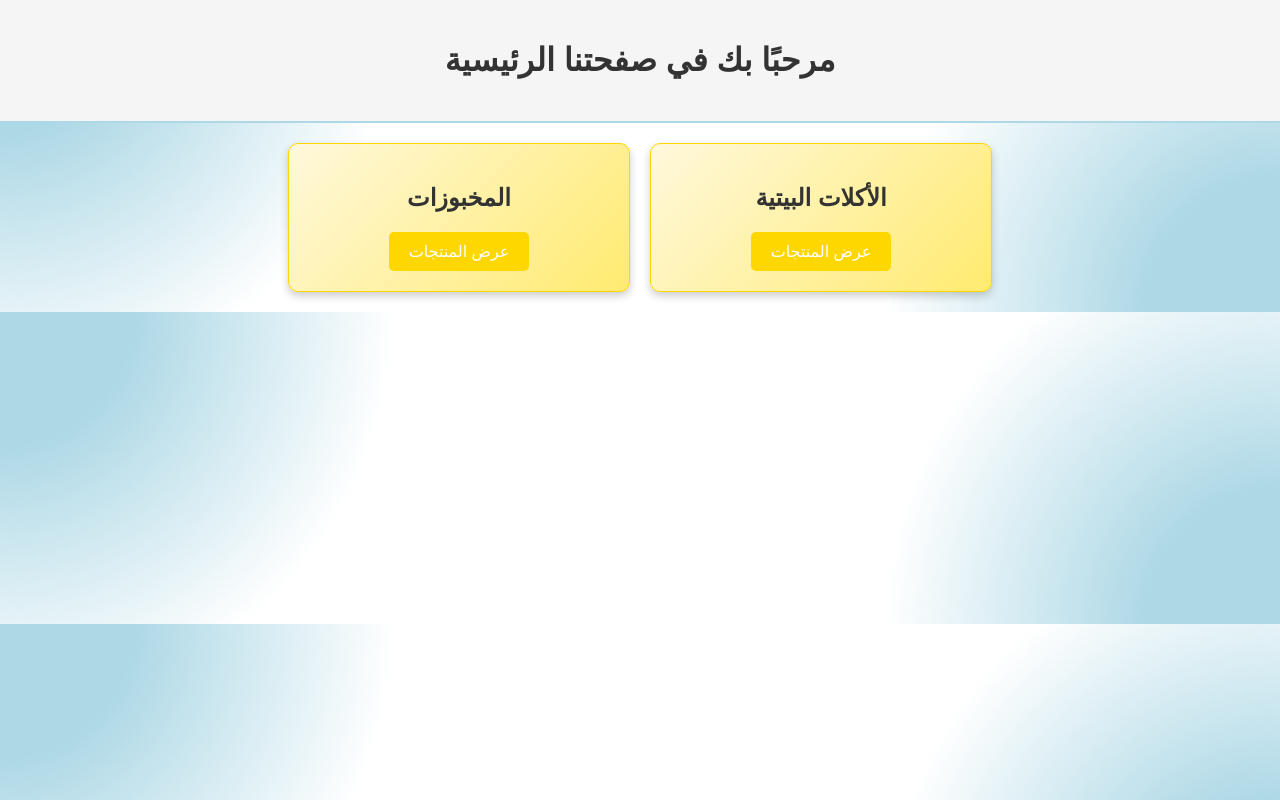
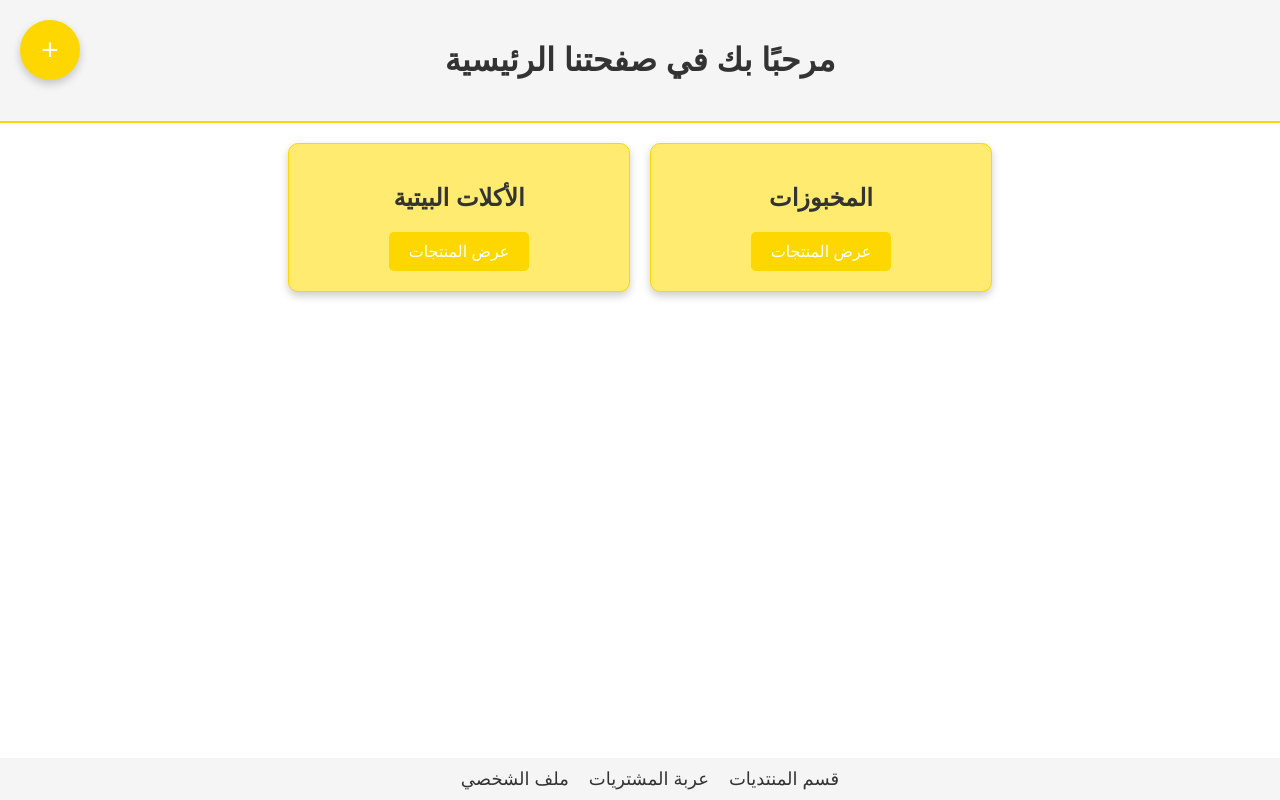
Before and after one commit to Msa499/ELSAFA-, a plain HTML site: page fourth.html in a window 1280 px wide. Drawn offline with Linux system fonts and the light colour scheme.

Commit message:
Update fourth.html

```diff
--- a/fourth.html
+++ b/fourth.html
@@ -10,9 +10,6 @@
       margin: 0;
       padding: 0;
       background-color: #ffffff;
-      background-image: radial-gradient(circle at top left, #add8e6 10%, transparent 30%),
-                        radial-gradient(circle at bottom right, #add8e6 10%, transparent 30%);
-      background-size: cover;
     }
 
     header {
@@ -20,7 +17,7 @@
       padding: 20px;
       color: #333;
       background-color: #f5f5f5;
-      border-bottom: 2px solid #add8e6;
+      border-bottom: 2px solid #ffd700;
     }
 
     .container {
@@ -35,7 +32,7 @@
       width: 300px;
       padding: 20px;
       text-align: center;
-      background: linear-gradient(135deg, #fff8dc, #ffeb70);
+      background-color: #ffeb70;
       border: 1px solid #ffd700;
       border-radius: 10px;
       box-shadow: 0 4px 8px rgba(0, 0, 0, 0.2);
@@ -66,15 +63,32 @@
       background-color: #ffcc33;
     }
 
+    .footer {
+      display: flex;
+      justify-content: center;
+      padding: 10px;
+      background-color: #f5f5f5;
+      position: fixed;
+      width: 100%;
+      bottom: 0;
+      gap: 20px;
+    }
+
+    .footer a {
+      color: #333;
+      text-decoration: none;
+      font-size: 18px;
+    }
+
     .plus-container {
       position: fixed;
-      bottom: 20px;
-      right: 20px;
+      top: 20px;
+      left: 20px;
     }
 
     .plus-container button {
-      background-color: #333;
-      color: #ff477e;
+      background-color: #ffd700;
+      color: white;
       font-size: 30px;
       border: none;
       border-radius: 50%;
@@ -82,72 +96,53 @@
       height: 60px;
       cursor: pointer;
       box-shadow: 0 4px 8px rgba(0, 0, 0, 0.2);
-      transition: 0.3s;
     }
 
     .plus-container button:hover {
-      background-color: #555;
+      background-color: #ffcc33;
     }
+
   </style>
 </head>
 <body>
+
   <header>
     <h1>مرحبًا بك في صفحتنا الرئيسية</h1>
   </header>
 
   <div class="container">
     <div class="section">
+      <h2>الأكلات البيتية</h2>
+      <button onclick="navigate('homeFood')">عرض المنتجات</button>
+    </div>
+
+    <div class="section">
       <h2>المخبوزات</h2>
       <button onclick="navigate('bakery')">عرض المنتجات</button>
     </div>
-
-    <div class="section">
-      <h2>الأكلات البيتية</h2>
-      <button onclick="navigate('homeFood')">عرض المنتجات</button>
-    </div>
   </div>
 
-  <div class="plus-container" id="plus-container" style="display: none;">
+  <!-- شريط أسفل الصفحة -->
+  <div class="footer">
+    <a href="sixth.html">ملف الشخصي</a>
+    <a href="seventh.html">عربة المشتريات</a>
+    <a href="eighth.html">قسم المنتديات</a>
+  </div>
+
+  <!-- زر Plus -->
+  <div class="plus-container">
     <button onclick="window.location.href='fifth.html'">+</button>
   </div>
 
   <script>
-    // بيانات الحساب المصرح له
-    const userEmail = "frahone5@gmail.com";
-    const userPassword = "123456789003m";
-
-    // التحقق من بيانات المستخدم
-    function verifyAccount(email, password) {
-      return email === userEmail && password === userPassword;
-    }
-
-    // عرض زر Plus عند تسجيل الدخول الصحيح
-    function displayPlus() {
-      // استرداد بيانات تسجيل الدخول من التخزين
-      const email = sessionStorage.getItem('email');
-      const password = sessionStorage.getItem('password');
-
-      // التحقق من البيانات
-      if (verifyAccount(email, password)) {
-        document.getElementById('plus-container').style.display = 'block';
-      } else {
-        console.log("لا يمكنك الوصول إلى زر Plus بدون تسجيل الدخول الصحيح.");
+    function navigate(section) {
+      if (section === 'homeFood') {
+        alert('عرض منتجات الأكلات البيتية');
+      } else if (section === 'bakery') {
+        alert('عرض منتجات المخبوزات');
       }
     }
+  </script>
 
-    // التنقل بين الأقسام
-    function navigate(section) {
-      if (section === 'bakery') {
-        alert('انتقل إلى قسم المخبوزات');
-        // تنفيذ الكود لعرض المخبوزات
-      } else if (section === 'homeFood') {
-        alert('انتقل إلى قسم الأكلات البيتية');
-        // تنفيذ الكود لعرض الأكلات البيتية
-      }
-    }
-
-    // استدعاء عرض زر Plus عند تحميل الصفحة
-    window.onload = displayPlus;
-  </script>
 </body>
 </html>
```
